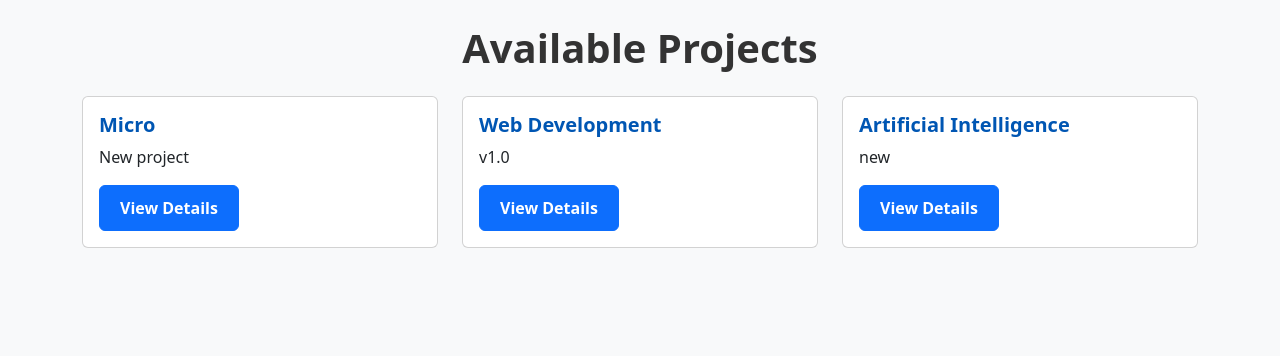
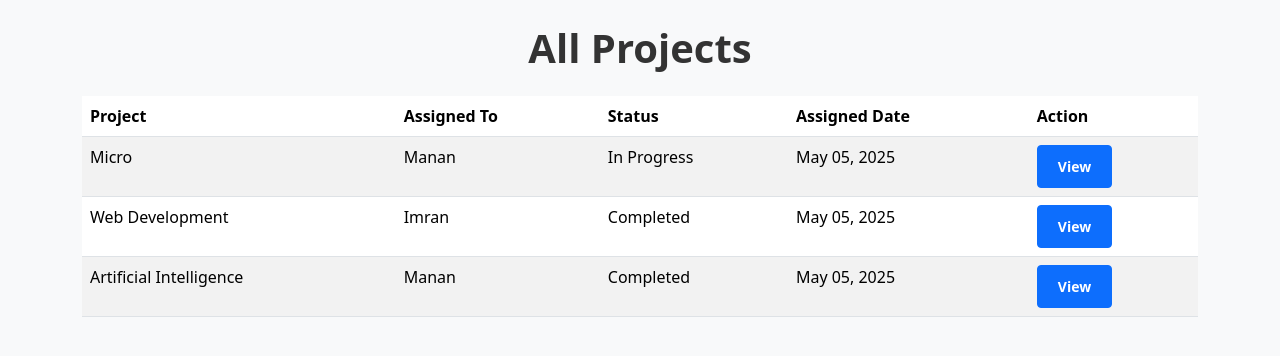
Before and after one commit to imranroy/bugtracker, a Django app: page /tracker/projects/ in a window 1280 px wide. Shown: the part 62-418 px from the top of the page. Run offline with Django 5.2, Linux system fonts and the light colour scheme; a user stored in the database is signed in; data comes from the database, SQL or seed files in the repository; both versions use the stored data as it was after the commit.

Commit message:
Update QA dashboard and fix status display

```diff
--- a/tracker/templates/tracker/project_list.html
+++ b/tracker/templates/tracker/project_list.html
@@ -3,24 +3,40 @@
 {% block title %}All Projects{% endblock %}
 
 {% block content %}
-<h1 class="text-center mb-4">Available Projects</h1>
-<div class="row">
-    {% for project in projects %}
-    <div class="col-md-4 mb-4">
-        <div class="card">
-            <div class="card-body">
-                <h5 class="card-title">{{ project.name }}</h5>
-                <p class="card-text">{{ project.description|truncatewords:20 }}</p>
-                <a href="{% url 'project_detail' project.pk %}" class="btn btn-primary">View Details</a>
-            </div>
-        </div>
-    </div>
-    {% empty %}
-    <div class="col-12">
-        <div class="alert alert-warning" role="alert">
-            No projects found.
-        </div>
-    </div>
-    {% endfor %}
-</div>
+<h1 class="text-center mb-4">All Projects</h1>
+
+<table class="table table-striped">
+    <thead>
+        <tr>
+            <th>Project</th>
+            <th>Assigned To</th>
+            <th>Status</th>
+            <th>Assigned Date</th>
+            <th>Action</th>
+        </tr>
+    </thead>
+    <tbody>
+        {% for project in projects %}
+        <tr>
+            <td>{{ project.name }}</td>
+            <td>
+                {% if project.picked_by %}
+                {{ project.picked_by.username }}
+                {% else %}
+                Not Assigned
+                {% endif %}
+            </td>
+            <td>{{ project.get_status_display }}</td>
+            <td>{{ project.created_at|date:"M d, Y" }}</td>
+            <td>
+                <a href="{% url 'project_detail' project.pk %}" class="btn btn-sm btn-primary">View</a>
+            </td>
+        </tr>
+        {% empty %}
+        <tr>
+            <td colspan="5" class="text-center text-danger">No projects found.</td>
+        </tr>
+        {% endfor %}
+    </tbody>
+</table>
 {% endblock %}
--- a/tracker/views.py
+++ b/tracker/views.py
@@ -21,7 +21,7 @@ def available_projects(request):
 # Project list view for Managers and general use
 @login_required
 def project_list(request):
-    projects = Project.objects.all()
+    projects = Project.objects.select_related('picked_by')
     return render(request, 'tracker/project_list.html', {'projects': projects})
 
 # View to create a project (Manager only)
@@ -89,19 +89,22 @@ def create_issue(request, project_id):
 
     project = get_object_or_404(Project, pk=project_id)
 
+    # Get the form instance early so we can always modify it
+    form = IssueForm(request.POST or None)
+
+    # Restrict developer options if QA is creating the issue
+    if request.user.groups.filter(name='QA').exists():
+        dev_group = Group.objects.get(name='Developers')
+        form.fields['assigned_to'].queryset = dev_group.user_set.all()
+
     if request.method == 'POST':
-        form = IssueForm(request.POST)
         if form.is_valid():
             issue = form.save(commit=False)
             issue.project = project
             issue.created_by = request.user
+            print("Assigned to:", form.cleaned_data['assigned_to'])
             issue.save()
             return redirect('project_detail', pk=project.id)
-    else:
-        form = IssueForm()
-        if request.user.groups.filter(name='QA').exists():
-            dev_group = Group.objects.get(name='Developers')
-            form.fields['assigned_to'].queryset = dev_group.user_set.all()
 
     return render(request, 'tracker/create_issue.html', {'form': form, 'project': project})
 
@@ -184,17 +187,6 @@ def update_project_status(request, project_id):
         else:
             messages.error(request, "Invalid status selection.")
             return redirect('available_projects')
-    return redirect('available_projects')
-
-@login_required
-def update_project_status(request, project_id):
-    project = get_object_or_404(Project, id=project_id)
-
-    if request.user == project.picked_by and request.method == 'POST':
-        new_status = request.POST.get('status')
-        if new_status in dict(Project.STATUS_CHOICES):
-            project.status = new_status
-            project.save()
     return redirect('available_projects')
 
 @login_required
@@ -285,7 +277,8 @@ def raise_issue(request, project_id):
                 description=description,
                 project=project,
                 reported_by=request.user,
-                created_by=request.user
+                created_by=request.user,
+                assigned_to=project.picked_by
             )
             messages.success(request, 'Issue raised successfully.')
             return redirect('qa_project_detail', project_id=project.id)
```
Also changed, not shown: tracker/templates/tracker/qa_available_projects.html (+11 -2 lines), db.sqlite3.
